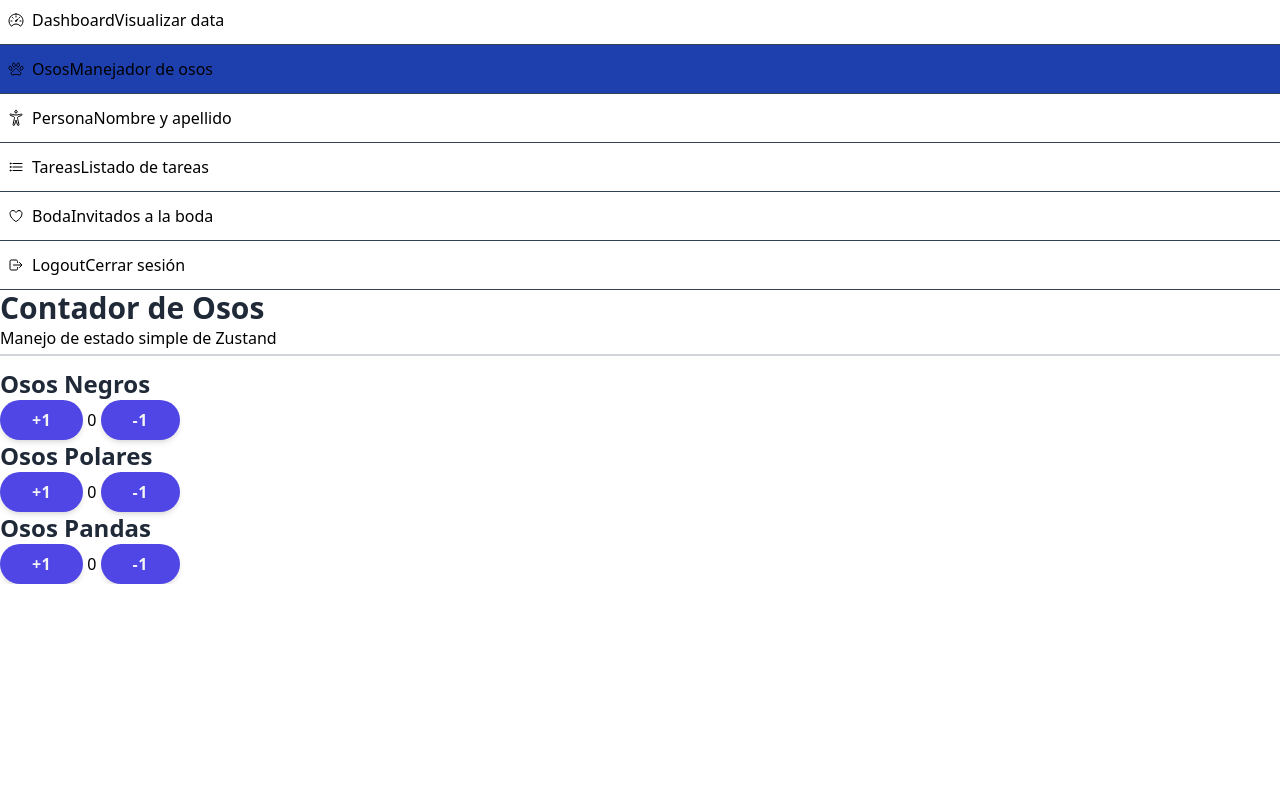
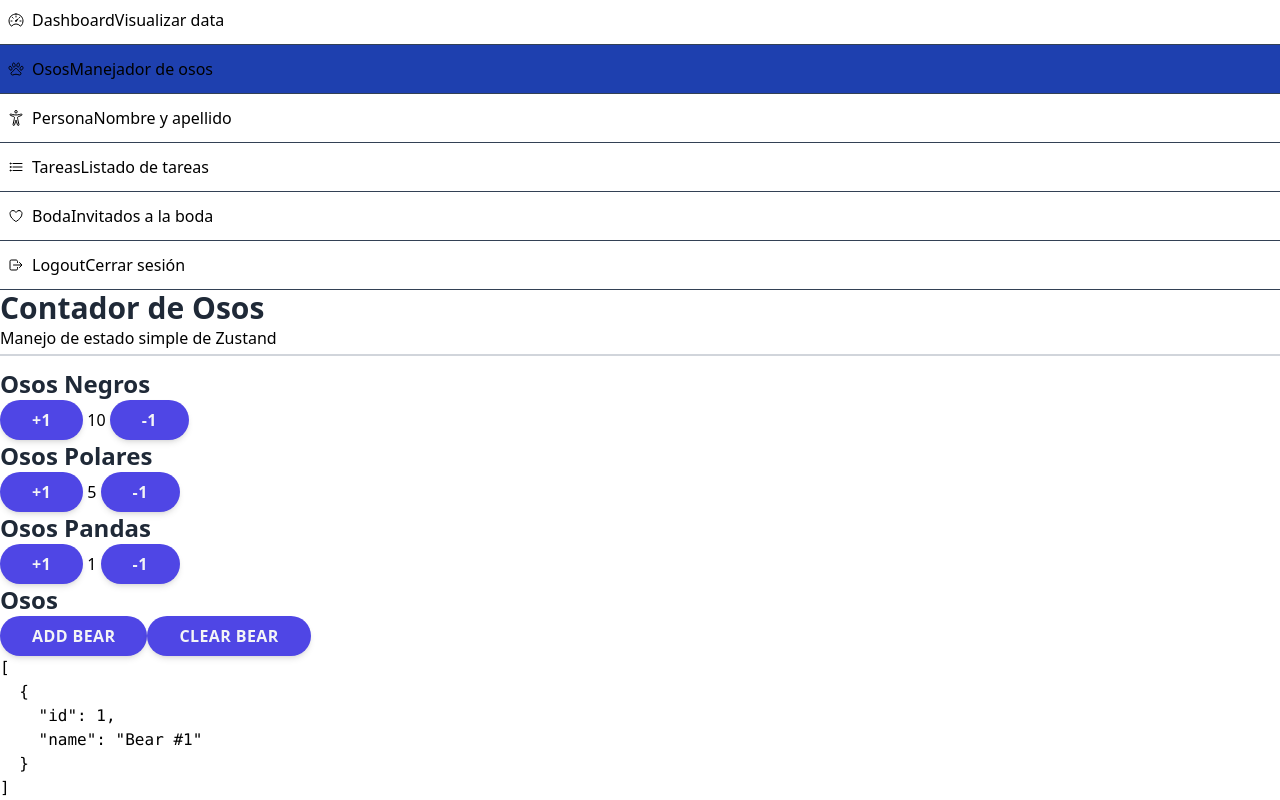
Before and after one commit to Carloslt5/zustand-dashboard-demo, a React (Vite) app: page /dashboard/bears in a window 1280 px wide. Shown: the part 412-1212 px from the top of the page. Before the commit the page ends 996 px from the top, so only its background shows below. Built offline with nearby package versions, Linux system fonts and the light colour scheme.

Commit message:
✅ task: add zustand, create bears store, create methos and computed total info

```diff
--- a/package.json
+++ b/package.json
@@ -14,7 +14,8 @@
     "react": "^18.2.0",
     "react-dom": "^18.2.0",
     "react-icons": "^4.11.0",
-    "react-router-dom": "^6.16.0"
+    "react-router-dom": "^6.16.0",
+    "zustand": "^4.5.2"
   },
   "devDependencies": {
     "@types/react": "^18.2.15",
--- a/src/pages/01-basic/BearPage.tsx
+++ b/src/pages/01-basic/BearPage.tsx
@@ -1,4 +1,5 @@
-import { WhiteCard } from '../../components';
+import { WhiteCard } from "../../components";
+import { useBrearsStore } from "../../stores/bears/bears.store";
 
 export const BearPage = () => {
   return (
@@ -7,47 +8,84 @@ export const BearPage = () => {
       <p>Manejo de estado simple de Zustand</p>
       <hr />
 
-      <div className="grid grid-cols-1 md:grid-cols-2 lg:grid-cols-3 gap-2">
+      <div className="grid grid-cols-1 gap-2 md:grid-cols-2 lg:grid-cols-3">
+        <BlackBears />
 
+        <PolarBears />
+
+        <PandaBears />
+
+        <BearDisplay />
+      </div>
+    </>
+  );
+};
+
+export const BlackBears = () => {
+  const blackBears = useBrearsStore((state) => state.blackBears);
+  const increaseBlackBears = useBrearsStore((state) => state.increaseBlackBears);
+
+  return (
     <WhiteCard centered>
       <h2>Osos Negros</h2>
 
       <div className="flex flex-col md:flex-row">
-            <button> +1</button>
-            <span className="text-3xl mx-2 lg:mx-10"> 0 </span>
-            <button>-1</button>
+        <button onClick={() => increaseBlackBears(+1)}> +1</button>
+        <span className="mx-2 text-3xl lg:mx-10"> {blackBears} </span>
+        <button onClick={() => increaseBlackBears(-1)}>-1</button>
       </div>
+    </WhiteCard>
+  );
+};
 
-        </WhiteCard>
+export const PolarBears = () => {
+  const polarBears = useBrearsStore((state) => state.polarBears);
+  const increasePolarkBears = useBrearsStore((state) => state.increasePolarkBears);
 
+  return (
     <WhiteCard centered>
       <h2>Osos Polares</h2>
 
       <div className="flex flex-col md:flex-row">
-            <button> +1</button>
-            <span className="text-3xl mx-2 lg:mx-10"> 0 </span>
-            <button>-1</button>
+        <button onClick={() => increasePolarkBears(+1)}> +1</button>
+        <span className="mx-2 text-3xl lg:mx-10"> {polarBears} </span>
+        <button onClick={() => increasePolarkBears(-1)}>-1</button>
+      </div>
+    </WhiteCard>
+  );
+};
 
-          </div>
+export const PandaBears = () => {
+  const pandaBears = useBrearsStore((state) => state.pandaBears);
+  const increasePandakBears = useBrearsStore((state) => state.increasePandakBears);
 
-        </WhiteCard>
-
+  return (
     <WhiteCard centered>
       <h2>Osos Pandas</h2>
 
       <div className="flex flex-col md:flex-row">
-            <button> +1</button>
-            <span className="text-3xl mx-2 lg:mx-10"> 0 </span>
-            <button>-1</button>
+        <button onClick={() => increasePandakBears(+1)}> +1</button>
+        <span className="mx-2 text-3xl lg:mx-10"> {pandaBears} </span>
+        <button onClick={() => increasePandakBears(+1)}>-1</button>
       </div>
-
     </WhiteCard>
-
-
-
-
-      </div>
-
-    </>
   );
 };
+
+export const BearDisplay = () => {
+  const bears = useBrearsStore((state) => state.bears);
+  const addBear = useBrearsStore((state) => state.addBear);
+  const clearBear = useBrearsStore((state) => state.clearBear);
+
+  return (
+    <WhiteCard>
+      <h2>Osos </h2>
+      <button className="mb-2" onClick={addBear}>
+        Add bear
+      </button>
+      <button onClick={clearBear}> Clear bear</button>
+
+      <pre>{JSON.stringify(bears, null, 2)}</pre>
+    </WhiteCard>
+  );
+};
--- a/src/pages/dashboard/DashboardPage.tsx
+++ b/src/pages/dashboard/DashboardPage.tsx
@@ -1,53 +1,53 @@
-import { IoAccessibilityOutline, IoHeartOutline, IoListOutline, IoLockClosedOutline, IoPawOutline } from 'react-icons/io5';
-import { WhiteCard } from '../../components';
+import {
+  IoAccessibilityOutline,
+  IoHeartOutline,
+  IoListOutline,
+  IoLockClosedOutline,
+  IoPawOutline,
+} from "react-icons/io5";
+import { WhiteCard } from "../../components";
+import { useBrearsStore } from "../../stores/bears/bears.store";
 
 export const Dashboard = () => {
+  const totalBears = useBrearsStore((state) => state.computed.totalBears);
+
   return (
     <>
       <h1>Dashboard</h1>
       <p>Información colectiva de varios stores de Zustand</p>
       <hr />
 
-      <div className="grid grid-cols-1 md:grid-cols-2 lg:grid-cols-3 xl:grid-cols-4 gap-4">
+      <div className="grid grid-cols-1 gap-4 md:grid-cols-2 lg:grid-cols-3 xl:grid-cols-4">
+        <WhiteCard centered>
+          <IoPawOutline size={50} className="text-indigo-600" />
+          <h2>Osos</h2>
+          <p>{totalBears}</p>
+        </WhiteCard>
 
         <WhiteCard centered>
-          <IoPawOutline size={ 50 } className="text-indigo-600" />
-          <h2>Osos</h2>
-          <p>Información</p>
-        </WhiteCard>
-
-
-        <WhiteCard centered>
-          <IoAccessibilityOutline size={ 50 } className="text-indigo-600" />
+          <IoAccessibilityOutline size={50} className="text-indigo-600" />
           <h2>Persona</h2>
           <p>Información</p>
         </WhiteCard>
 
-
         <WhiteCard centered>
-          <IoListOutline size={ 50 } className="text-indigo-600" />
+          <IoListOutline size={50} className="text-indigo-600" />
           <h2>Tareas</h2>
           <p>Información</p>
         </WhiteCard>
 
-
         <WhiteCard centered>
-          <IoHeartOutline size={ 50 } className="text-indigo-600" />
+          <IoHeartOutline size={50} className="text-indigo-600" />
           <h2>Boda</h2>
           <p>Información</p>
         </WhiteCard>
 
-
         <WhiteCard centered>
-          <IoLockClosedOutline size={ 50 } className="text-indigo-600" />
+          <IoLockClosedOutline size={50} className="text-indigo-600" />
           <h2>Auth</h2>
           <p>Información</p>
         </WhiteCard>
-
-
-
       </div>
-
     </>
   );
 };
--- /dev/null
+++ b/src/stores/bears/bears.store.tsx
@@ -0,0 +1,52 @@
+import { create } from "zustand";
+
+type Bear = {
+  id: number;
+  name: string;
+};
+
+type BearStore = {
+  blackBears: number;
+  polarBears: number;
+  pandaBears: number;
+
+  bears: Bear[];
+
+  computed: {
+    totalBears: number;
+  };
+
+  increaseBlackBears: (by: number) => void;
+  increasePolarkBears: (by: number) => void;
+  increasePandakBears: (by: number) => void;
+
+  addBear: () => void;
+  clearBear: () => void;
+};
+
+export const useBrearsStore = create<BearStore>((set, get) => ({
+  blackBears: 10,
+  polarBears: 5,
+  pandaBears: 1,
+
+  bears: [{ id: 1, name: "Bear #1" }],
+
+  computed: {
+    get totalBears() {
+      return get().blackBears + get().polarBears + get().pandaBears + get().bears.length;
+    },
+  },
+
+  increaseBlackBears: (by: number) => set((state) => ({ blackBears: state.blackBears + by })),
+  increasePolarkBears: (by: number) => set((state) => ({ polarBears: state.polarBears + by })),
+  increasePandakBears: (by: number) => set((state) => ({ pandaBears: state.pandaBears + by })),
+
+  addBear: () =>
+    set((state) => ({
+      bears: [
+        ...state.bears,
+        { id: state.bears.length + 1, name: `Bear #${state.bears.length + 1}` },
+      ],
+    })),
+  clearBear: () => set(() => ({ bears: [] })),
+}));
```
Also changed, not shown: 1 other file (tests, documents, lock files or other folders). Lines whose indentation alone changed are shown as unchanged.
